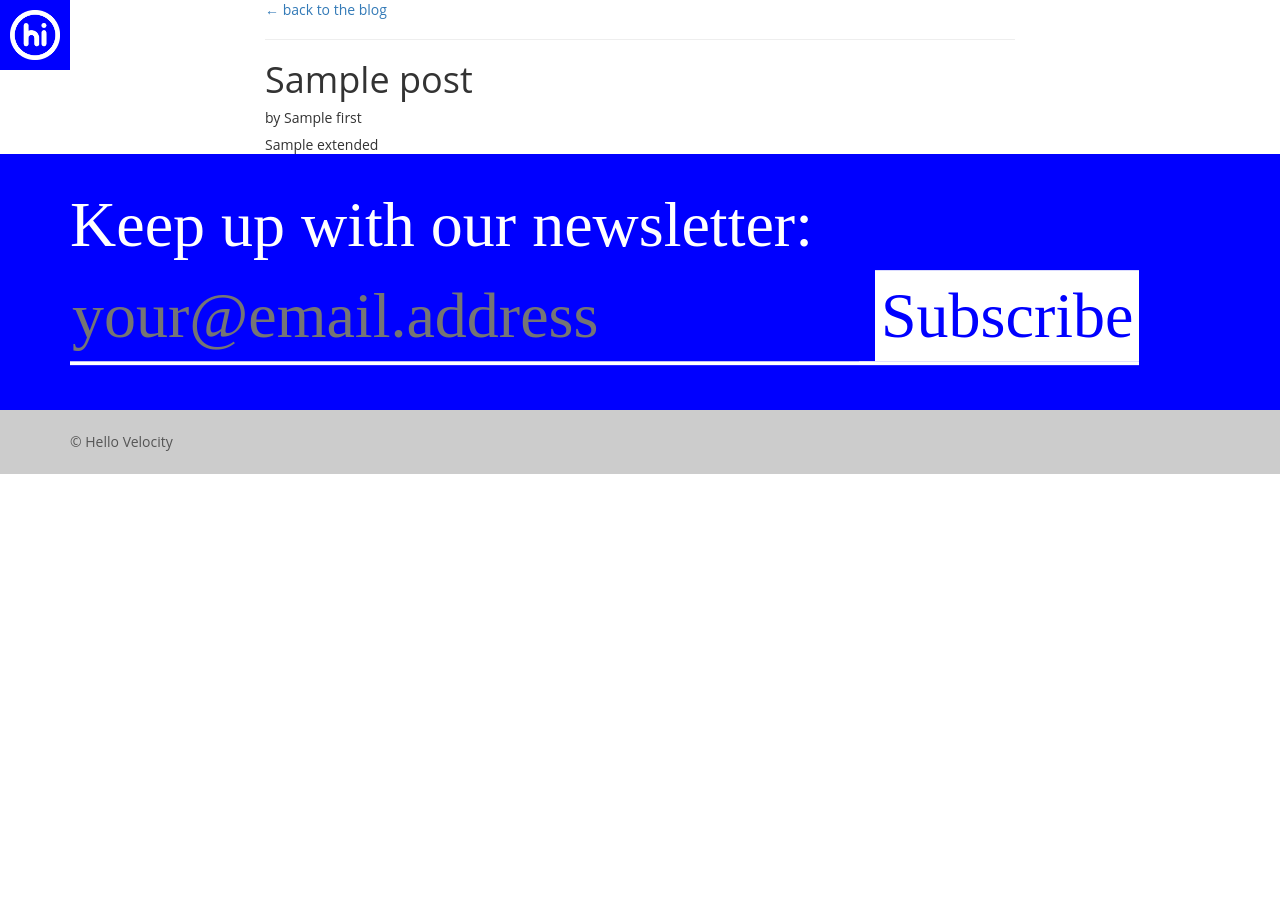
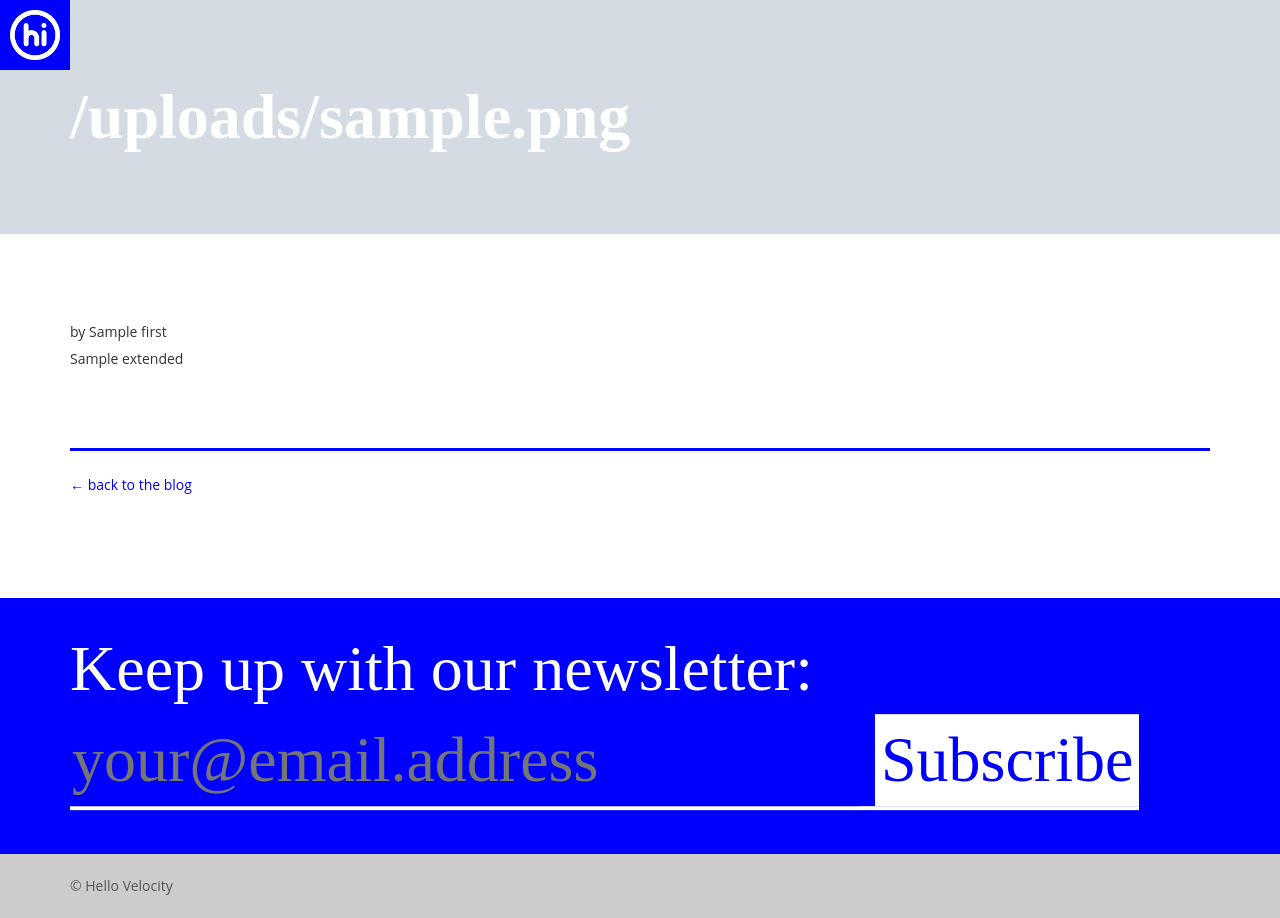
Before and after one commit to jianshentan/hellovelocity2016, a Node project: template templates/views/post.hbs in a window 1280 px wide. Before the commit the page ends 474 px from the top, so only its background shows below. Run offline with Node 20 templates, Linux system fonts and the light colour scheme; the template is opened without the code that fills it: most values are stand-ins (such as "Sample title", 1, 10 or a date in 2020); grey boxes marked "Sample" are stand-in pictures; some web fonts are replaced.

Commit message:
blog post

```diff
--- a/models/About.js
+++ b/models/About.js
@@ -16,7 +16,8 @@
   "Banner",
   {
     title: { type: String, required: true },
-    bannerText: { type: String }
+    bannerText: { type: String },
+    bannerImage: { type: Types.CloudinaryImage }
   },
   "What We Do",
   {
--- a/public/styles/site/_layout.scss
+++ b/public/styles/site/_layout.scss
@@ -525,12 +525,19 @@
    ========================================== */
 
 .hv-about-banner {
-  background-image: url( "../images/about-image.png" );
   background-size: cover;
   width: 100%;
   min-height: 500px;
   max-height: 1000px;
   position: relative;
+  overflow: hidden;
+}
+.hv-about-banner-image {
+  width: 100%;
+  position: absolute;
+  top: 0px;
+  left: 0px;
+  z-index: -1;
 }
 .hv-about-banner-text {
   @extend .scss-large-content-font;
@@ -693,12 +700,20 @@
   left: 0px;
   z-index: 3;
   display: none;
+  font-size: 1.5em;
 }
 
 /* ==========================================
    Blog
    ========================================== */
 
+.hv-blog-posts hr {
+  height: 3px;
+  background-color: $primary-color;
+  padding: 0px;
+  margin: 0px;
+  border: 0px;
+}
 .hv-blog-banner {
   background-color: black;
   width: 100%;
@@ -711,14 +726,16 @@
   font-weight: 400;
 }
 .hv-blog {
-  height: 30vw;
-  margin-top: 48px;
-  margin-bottom: 48px;
+  padding-top: 48px;
+  padding-bottom: 48px;
+  color: #555;
 }
-@media all and (max-width: $screen-xs-max) {
-  .hv-blog {
-    height: 280px;
-  }
+.hv-blog.hover {
+  background-color: $primary-color;
+  color: #eee;
+}
+.hv-blog-post {
+  height: 24vw;
 }
 .hv-blog-image-wrapper {
   overflow: hidden;
@@ -730,13 +747,73 @@
 .hv-blog-title {
   font-weight: 700;
   font-size: 3vw;
+  color: inherit;
 }
 .hv-blog-post-wrapper {
   position: relative;
   height: 100%;
 }
-.hv-blog-post {
+.hv-blog-post-description {
   position: absolute !important;
   top: 50%;
   transform: translatey(-50%);
 }
+@media all and (max-width: $screen-xs-max) {
+  .hv-blog-title {
+    font-size: 24px;
+  }
+  .hv-blog-post {
+    height: 280px;
+  }
+}
+.hv-pagination {
+  text-align: center;
+}
+
+/* ==========================================
+   Blog Post
+   ========================================== */
+
+.hv-post-banner {
+  width: 100%;
+  position: relative;
+  overflow: hidden;
+}
+.hv-post-banner-image {
+  width: 100%;
+  position: absolute;
+  top: 0px;
+  left: 0px;
+  z-index: -1;
+}
+.hv-post-banner-text {
+  @extend .scss-large-content-font;
+  z-index: 2;
+  color: white;
+  padding-top: 10vh;
+  padding-bottom: 10vh;
+  bottom: 0px;
+}
+.hv-post hr {
+  height: 3px;
+  background-color: $primary-color;
+  padding: 0px;
+  margin: 0px;
+  border: 0px;
+}
+.hv-post-return {
+  margin: 24px 0;
+}
+.hv-post-return a {
+  color: $primary-color;
+}
+.hv-post {
+  margin-top: 10vh;
+  margin-bottom: 10vh;
+}
+.hv-post article {
+  margin-bottom: 10vh;
+}
+.hv-post .post {
+  width: 100%;
+}
--- a/routes/index.js
+++ b/routes/index.js
@@ -39,7 +39,7 @@
 	app.get('/', routes.views.index);
   app.get('/about', routes.views.about);
 	app.get('/blog/:category?', routes.views.blog);
-	app.get('/blog/post/:post', routes.views.post);
+	app.get('/post/:post', routes.views.post);
   app.get('/:project', routes.views.project);
 
 	// NOTE: To protect a route so that only admins can see it, use the requireUser middleware:
--- a/templates/views/about.hbs
+++ b/templates/views/about.hbs
@@ -8,6 +8,7 @@
       {{ bannerText }}
     </div>
   </div>
+  <img class="hv-about-banner-image" src="{{ bannerImage.url }}"/>
 </div>
 
 <div class="container">
--- a/templates/views/helpers/index.js
+++ b/templates/views/helpers/index.js
@@ -226,7 +226,7 @@
 
 	// Direct url link to a specific post
 	_helpers.postUrl = function(postSlug, options) {
-		return ('/blog/post/' + postSlug);
+		return ('/post/' + postSlug);
 	};
 
 	// might be a ghost helper
--- a/templates/views/layouts/default.hbs
+++ b/templates/views/layouts/default.hbs
@@ -29,7 +29,7 @@
 		<script src="/js/bootstrap/bootstrap-3.3.5.min.js"></script>
 
     <!-- Navigation -->
-    <div class="hv-nav"><img src="images/logo.png"></div>
+    <div class="hv-nav"><img src="/images/logo.png"></div>
     <div class="hv-nav-expanded">
       <div class="hv-nav-links">
         {{# each links}}
--- a/templates/views/partials/pagination.hbs
+++ b/templates/views/partials/pagination.hbs
@@ -1,3 +1,4 @@
+<div class="hv-pagination">
   <ul class="pagination">
     <li {{#unless data.posts.previous}}class="disabled"{{/unless}}>
       <a href="{{paginationPreviousUrl data.posts.previous}}">
@@ -11,3 +12,4 @@
       </a>
     </li>
   </ul>
+</div>
--- a/templates/views/post.hbs
+++ b/templates/views/post.hbs
@@ -1,11 +1,16 @@
+<div class="hv-post-banner">
+  <div class="container">
+    <div class="hv-post-banner-text">{{{ data.post.bannerText }}}</div>
+  </div>
+  <img class="hv-post-banner-image" src="{{ data.post.bannerImage.url }}"/>
+</div>
+
 <div class="container">
-	<div class="row">
-		<div class="col-sm-10 col-sm-offset-1 col-md-8 col-md-offset-2">
+	<div class="hv-post row">
+		<div class="col-sm-12 col-md-12 col-xs-12">
 			<article>
-				<p><a href="/blog">&larr; back to the blog</a></p>
-				<hr>
+
 				<header>
-					<h1>{{data.post.title}}</h1>
 					<h5>
 						{{{categoryList data.post.categories prefix="Posted in "}}}
 						{{#if author.name.first}}by {{author.name.first}}{{/if}}
@@ -14,7 +19,11 @@
 				<div class="post">
 					{{{data.post.content.extended}}}
 				</div>
+
 			</article>
+
+			<hr>
+      <div class="hv-post-return"><a href="/blog">&larr; back to the blog</a></div>
 		</div>
 	</div>
 </div>
```
Also changed, not shown: models/Post.js (+18 -3 lines), public/js/blog.js (added, +9 -0 lines), templates/views/blog.hbs (+18 -12 lines), public/styles/site.css. Lines whose indentation alone changed are shown as unchanged.
